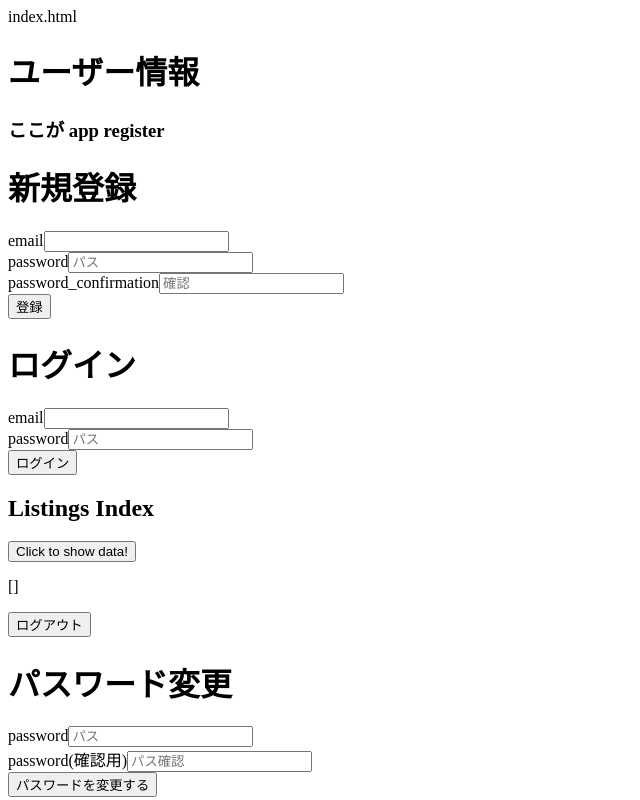
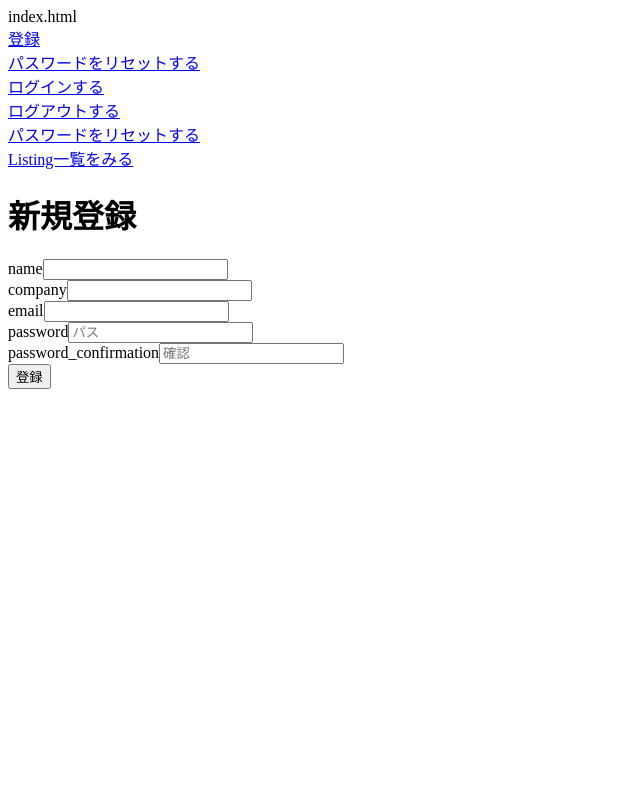
Before and after one commit to hiyashikyuri/angular-auth, an Angular app: page /register in a window 1280 px wide. Before the commit this address led to /. Shown: the top 800 px of the page, without its empty margins (0-640 px from the left). Built offline with nearby package versions, Linux system fonts and the light colour scheme.

Commit message:
added router

```diff
--- a/src/app/app.component.html
+++ b/src/app/app.component.html
@@ -1,22 +1,11 @@
-
-<h1>
-ユーザー情報
-</h1>
+<nav>
+  <a routerLink="/register">登録</a><br>
+  <a routerLink="/reset_password">パスワードをリセットする</a><br>
+  <a routerLink="/sign_in">ログインする</a><br>
+  <a routerLink="/sign_out">ログアウトする</a><br>
+  <a routerLink="/change_password">パスワードをリセットする</a><br>
+  <a routerLink="/listings">Listing一覧をみる</a>
+</nav>
 
 
-
-<h3>
-  ここが app register
-</h3>
-
-<app-register></app-register>
-
-<app-sign-in></app-sign-in>
-
-<app-listing></app-listing>
-
-<app-sign-out></app-sign-out>
-
-<app-change-password></app-change-password>
-
-<app-reset-password></app-reset-password>
+<router-outlet></router-outlet>
--- a/src/app/register/register.component.html
+++ b/src/app/register/register.component.html
@@ -1,4 +1,16 @@
 <h1>新規登録</h1>
+
+
+<div class="form-group">
+  <label>name</label>
+  <input class="form-control input-lg" [(ngModel)]="register.name" id="name">
+</div>
+
+<div class="form-group">
+  <label>company</label>
+  <input class="form-control input-lg" [(ngModel)]="register.company" id="company">
+</div>
+
 <div class="form-group">
   <label>email</label>
   <input class="form-control input-lg" [(ngModel)]="register.email" id="email">
@@ -12,11 +24,9 @@
 
 <div class="form-group">
   <label>password_confirmation</label>
-  <input type="password" class="form-control"  [(ngModel)]="register.password_confirmation" id="password_confirmation"
+  <input type="password" class="form-control" [(ngModel)]="register.password_confirmation" id="password_confirmation"
          placeholder="確認">
 </div>
 
 
-
-
-<button  (click)="data()">登録</button>
+<button (click)="data()">登録</button>
--- a/src/app/register/register.component.ts
+++ b/src/app/register/register.component.ts
@@ -20,6 +20,8 @@ export class RegisterComponent implements OnInit {
 
   data() {
     let body = JSON.stringify({
+      'name': this.register.name,
+      'company': this.register.company,
       'email': this.register.email,
       'password': this.register.password,
       'password_confirmation': this.register.password_confirmation
--- a/src/app/shared/listing.service.ts
+++ b/src/app/shared/listing.service.ts
@@ -17,7 +17,7 @@ export class ListingService {
       'Uid': this.authService.uidInfo()
     });
     let options = new RequestOptions({headers: headers});
-    return this.http.get('http://localhost:3000/listings', options)
+    return this.http.get('http://localhost:3000/api/v1/listings', options)
       .map(response => response.json().data)
       .map(data => {
         let entries: Entry[] = [];
--- a/src/app/shared/register.model.ts
+++ b/src/app/shared/register.model.ts
@@ -1,5 +1,7 @@
 export class Register {
-  constructor(public email?: string,
+  constructor(public name?: string,
+              public company?: string,
+              public email?: string,
               public password?: string,
               public password_confirmation?: string) {
   }
--- a/src/index.html
+++ b/src/index.html
@@ -4,7 +4,6 @@
   <meta charset="utf-8">
   <title>AngularAuth</title>
   <base href="/">
-
   <meta name="viewport" content="width=device-width, initial-scale=1">
   <link rel="icon" type="image/x-icon" href="favicon.ico">
 </head>
```
Also changed, not shown: src/app/app.routing.ts (+14 -2 lines).
